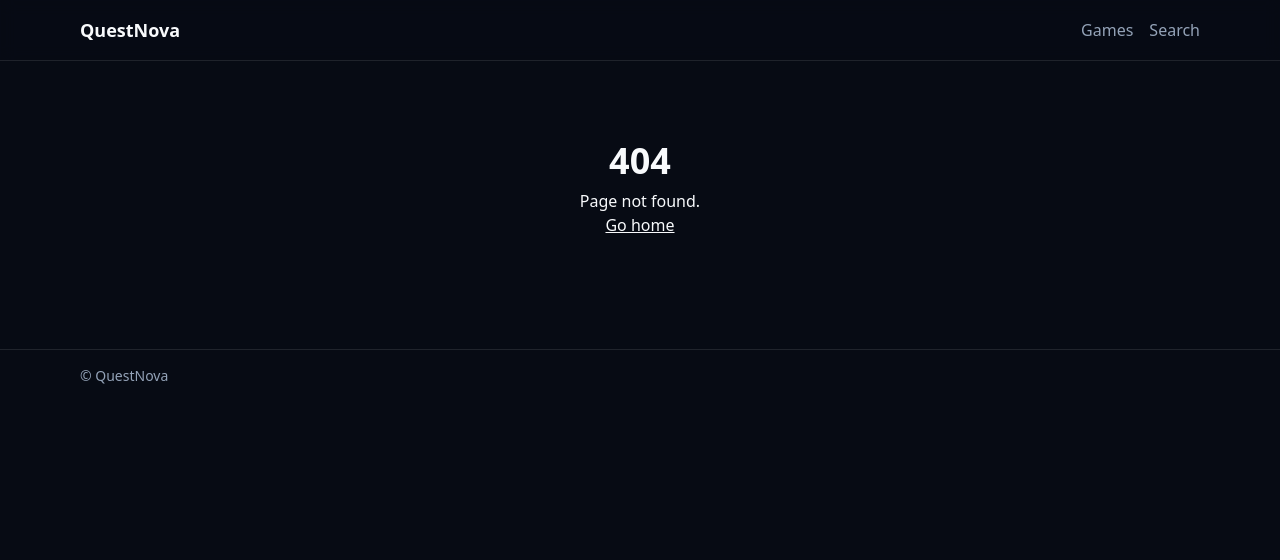
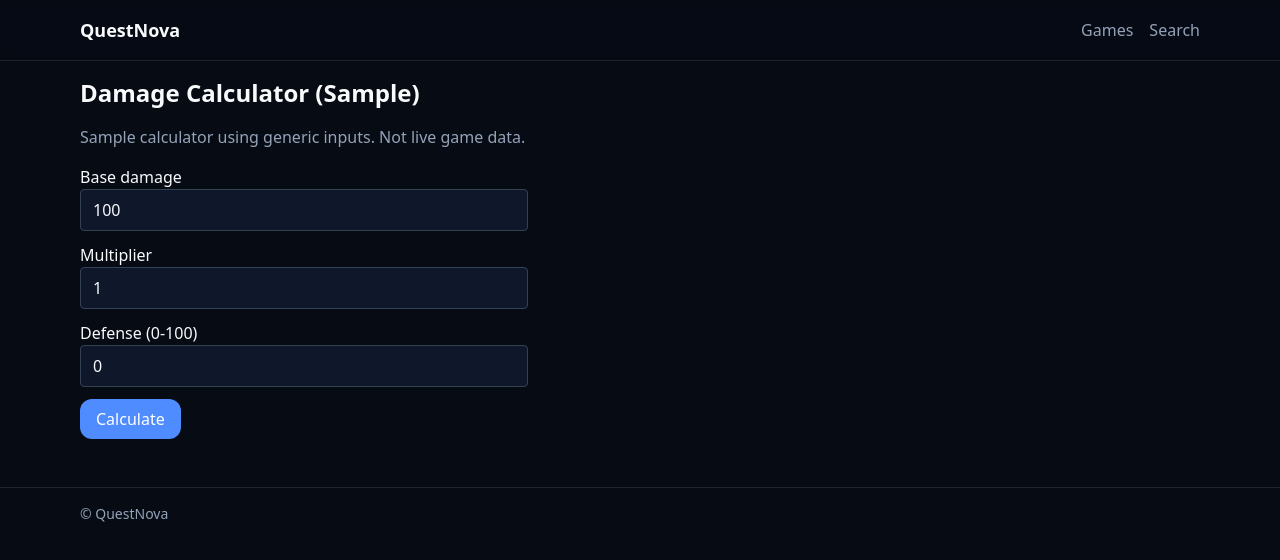
Before and after one commit to xEPIx/questnova, a Next.js app: page /calculator in a window 1280 px wide. Before the commit this address had no page. Shown: the top 560 px of the page. Built offline with nearby package versions, Linux system fonts and the light colour scheme.

Commit message:
Phase 11: calculator framework and sample calculator

```diff
--- /dev/null
+++ b/app/calculator/page.tsx
@@ -0,0 +1,48 @@
+"use client";
+
+import { useState } from "react";
+
+export default function CalculatorPage() {
+  const [base, setBase] = useState("100");
+  const [mult, setMult] = useState("1");
+  const [def, setDef] = useState("0");
+  const [result, setResult] = useState<number | null>(null);
+  const [error, setError] = useState("");
+
+  function compute(e: React.FormEvent) {
+    e.preventDefault();
+    try {
+      const b = Number(base), m = Number(mult), d = Number(def);
+      if (!Number.isFinite(b) || !Number.isFinite(m) || !Number.isFinite(d)) throw new Error("invalid");
+      if (b < 0 || m < 0 || d < 0) throw new Error("negative");
+      const raw = b * m;
+      const mitigated = raw * (1 - Math.min(d, 100) / 100);
+      setResult(Math.max(0, Math.round(mitigated)));
+      setError("");
+    } catch {
+      setError("Invalid input");
+      setResult(null);
+    }
+  }
+
+  return (
+    <section>
+      <h1 className="text-2xl font-bold mb-4">Damage Calculator (Sample)</h1>
+      <p className="text-muted mb-4">Sample calculator using generic inputs. Not live game data.</p>
+      <form onSubmit={compute} className="space-y-3 max-w-md">
+        <label className="block">Base damage
+          <input value={base} onChange={(e) => setBase(e.target.value)} className="w-full border border-slate-700 bg-slate-900 px-3 py-2 rounded" />
+        </label>
+        <label className="block">Multiplier
+          <input value={mult} onChange={(e) => setMult(e.target.value)} className="w-full border border-slate-700 bg-slate-900 px-3 py-2 rounded" />
+        </label>
+        <label className="block">Defense (0-100)
+          <input value={def} onChange={(e) => setDef(e.target.value)} className="w-full border border-slate-700 bg-slate-900 px-3 py-2 rounded" />
+        </label>
+        <button type="submit" className="btn-primary">Calculate</button>
+      </form>
+      {error && <p className="text-red-400 mt-3">{error}</p>}
+      {result !== null && <p className="mt-3 text-xl">Result: {result}</p>}
+    </section>
+  );
+}
--- a/app/sitemap.ts
+++ b/app/sitemap.ts
@@ -9,6 +9,7 @@ export default function sitemap(): MetadataRoute.Sitemap {
     { url: base, lastModified: new Date() },
     { url: `${base}/games`, lastModified: new Date() },
     { url: `${base}/search`, lastModified: new Date() },
+    { url: `${base}/calculator`, lastModified: new Date() },
   ];
   for (const g of games) {
     urls.push({ url: `${base}/game/${g.slug}`, lastModified: new Date() });
--- a/package.json
+++ b/package.json
@@ -8,7 +8,7 @@
     "start": "next start",
     "lint": "next lint",
     "content:check": "tsx scripts/content-check.ts",
-    "test": "tsx --test tests/content.test.ts"
+    "test": "tsx --test tests/*.test.ts"
   },
   "dependencies": {
     "next": "15.5.0",
```
Also changed, not shown: lib/calculator.ts (added, +11 -0 lines), 1 other file (tests, documents, lock files or other folders).
